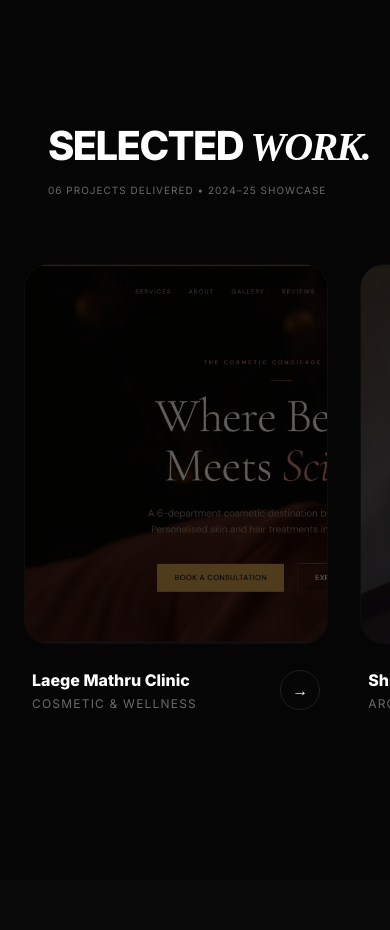
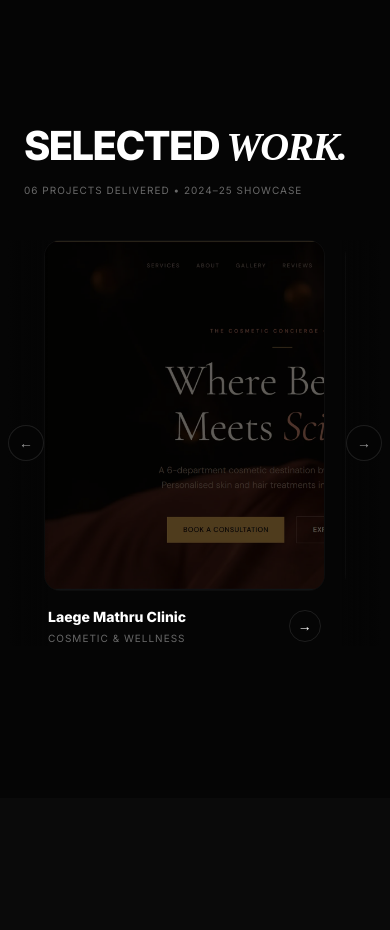
Before and after one commit to nihalabu/upseraog, a React (Vite) app: page / in a window 390 px wide. Shown: the part 3000-3930 px from the top of the page. Built offline with nearby package versions, Linux system fonts and the light colour scheme; grey boxes are pictures that could not be loaded; a web font is replaced by a local one.

Commit message:
responisve

```diff
--- a/src/components/Content.tsx
+++ b/src/components/Content.tsx
@@ -181,13 +181,13 @@ function ProjectScrollArrows({ targetId }: { targetId: string }) {
   };
 
   const baseClasses =
-    "hidden md:flex absolute top-0 bottom-6 z-20 items-center justify-center w-14 pointer-events-none";
+    "flex absolute top-0 bottom-6 z-20 items-center justify-center pointer-events-none";
   const buttonClasses =
-    "pointer-events-auto w-12 h-12 rounded-full bg-[#050505]/80 backdrop-blur-md border border-white/10 flex items-center justify-center text-white/60 hover:text-white hover:border-white/30 hover:bg-[#050505] transition-all";
+    "pointer-events-auto w-9 h-9 md:w-12 md:h-12 rounded-full bg-[#050505]/90 backdrop-blur-md border border-white/10 flex items-center justify-center text-white/60 hover:text-white hover:border-white/30 hover:bg-[#050505] transition-all text-sm md:text-base";
 
   return (
     <>
-      <div className={`${baseClasses} -left-2 md:-left-6 justify-start bg-gradient-to-r from-[#050505] via-[#050505]/60 to-transparent`}>
+      <div className={`${baseClasses} -left-4 sm:-left-5 md:-left-14 lg:-left-16 w-10 sm:w-12 md:w-16 justify-start bg-gradient-to-r from-[#050505] via-[#050505]/70 to-transparent`}>
         <button
           type="button"
           onClick={() => scrollBy("left")}
@@ -197,7 +197,7 @@ function ProjectScrollArrows({ targetId }: { targetId: string }) {
           ←
         </button>
       </div>
-      <div className={`${baseClasses} -right-2 md:-right-6 justify-end bg-gradient-to-l from-[#050505] via-[#050505]/60 to-transparent`}>
+      <div className={`${baseClasses} -right-4 sm:-right-5 md:-right-14 lg:-right-16 w-10 sm:w-12 md:w-16 justify-end bg-gradient-to-l from-[#050505] via-[#050505]/70 to-transparent`}>
         <button
           type="button"
           onClick={() => scrollBy("right")}
@@ -364,14 +364,14 @@ export default function Content() {
 
       {/* Projects */}
       <Section id="projects">
-        <div className="max-w-7xl mx-auto">
+        <div className="max-w-7xl mx-auto w-full">
           <motion.div
             initial={{ opacity: 0, y: 50 }}
             whileInView={{ opacity: 1, y: 0 }}
             transition={{ duration: 0.8 }}
-            className="flex flex-col md:flex-row justify-between items-start md:items-end mb-16 gap-4 md:gap-8 px-6 md:px-0"
+            className="flex flex-col sm:flex-row justify-between items-start sm:items-end mb-10 md:mb-16 gap-4 md:gap-8"
           >
-            <h2 className="display-title text-[40px] md:text-[90px]">
+            <h2 className="display-title text-[36px] sm:text-[56px] md:text-[90px] leading-none">
               Selected <span className="serif-italic">Work.</span>
             </h2>
             <p className="text-white/40 text-[10px] md:text-sm max-w-xs uppercase tracking-widest leading-loose">
@@ -379,12 +379,13 @@ export default function Content() {
             </p>
           </motion.div>
 
-          <div className="relative">
+          {/* Arrow wrapper extends beyond the card track on larger screens */}
+          <div className="relative px-5 sm:px-6 md:px-16 lg:px-20">
             <ProjectScrollArrows targetId="projects-scroll-track" />
 
             <div
               id="projects-scroll-track"
-              className="flex gap-8 overflow-x-auto pb-6 px-6 md:px-0 snap-x snap-mandatory scroll-smooth scrollbar-none"
+              className="flex gap-5 md:gap-8 overflow-x-auto pb-6 snap-x snap-mandatory scroll-smooth scrollbar-none"
             >
             {[
               { name: "Laege Mathru Clinic", category: "Cosmetic & Wellness", image: "/assets/projects/laege-mathru-clinic.webp", url: "https://laegemathrru.vercel.app/" },
@@ -404,9 +405,9 @@ export default function Content() {
                 viewport={{ once: true, margin: "-80px" }}
                 transition={{ duration: 0.6, delay: i * 0.1 }}
                 whileHover={{ scale: 1.02 }}
-                className="group cursor-pointer shrink-0 w-[78vw] sm:w-[340px] snap-start"
+                className="group cursor-pointer shrink-0 w-[72vw] sm:w-[300px] md:w-[320px] lg:w-[340px] snap-start"
               >
-                <div className="aspect-[4/5] rounded-3xl mb-6 overflow-hidden relative border border-white/5 bg-black">
+                <div className="aspect-[4/5] rounded-2xl md:rounded-3xl mb-4 md:mb-6 overflow-hidden relative border border-white/5 bg-black">
                   <img
                     src={project.image}
                     alt={`${project.name} — ${project.category}`}
@@ -415,12 +416,12 @@ export default function Content() {
                   />
                   <div className="absolute inset-0 bg-black/60 group-hover:bg-black/20 transition-colors duration-500"></div>
                 </div>
-                <div className="flex justify-between items-center px-2">
+                <div className="flex justify-between items-center px-1">
                   <div>
-                    <h4 className="font-bold">{project.name}</h4>
-                    <p className="text-xs text-white/40 uppercase tracking-widest mt-1">{project.category}</p>
+                    <h4 className="font-bold text-sm md:text-base">{project.name}</h4>
+                    <p className="text-[10px] md:text-xs text-white/40 uppercase tracking-widest mt-1">{project.category}</p>
                   </div>
-                  <div className="w-10 h-10 rounded-full border border-white/10 flex items-center justify-center group-hover:bg-white group-hover:text-black transition-all shrink-0">
+                  <div className="w-8 h-8 md:w-10 md:h-10 rounded-full border border-white/10 flex items-center justify-center group-hover:bg-white group-hover:text-black transition-all shrink-0 text-sm">
                     →
                   </div>
                 </div>
```
